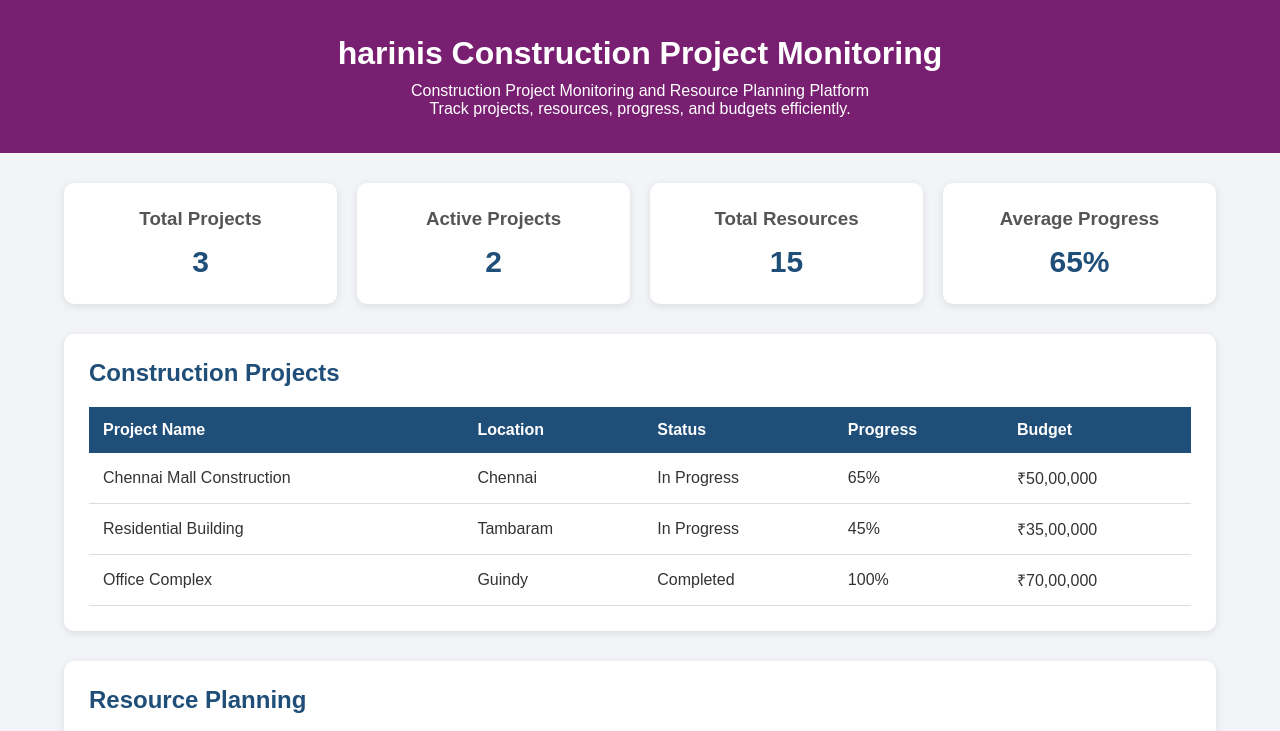
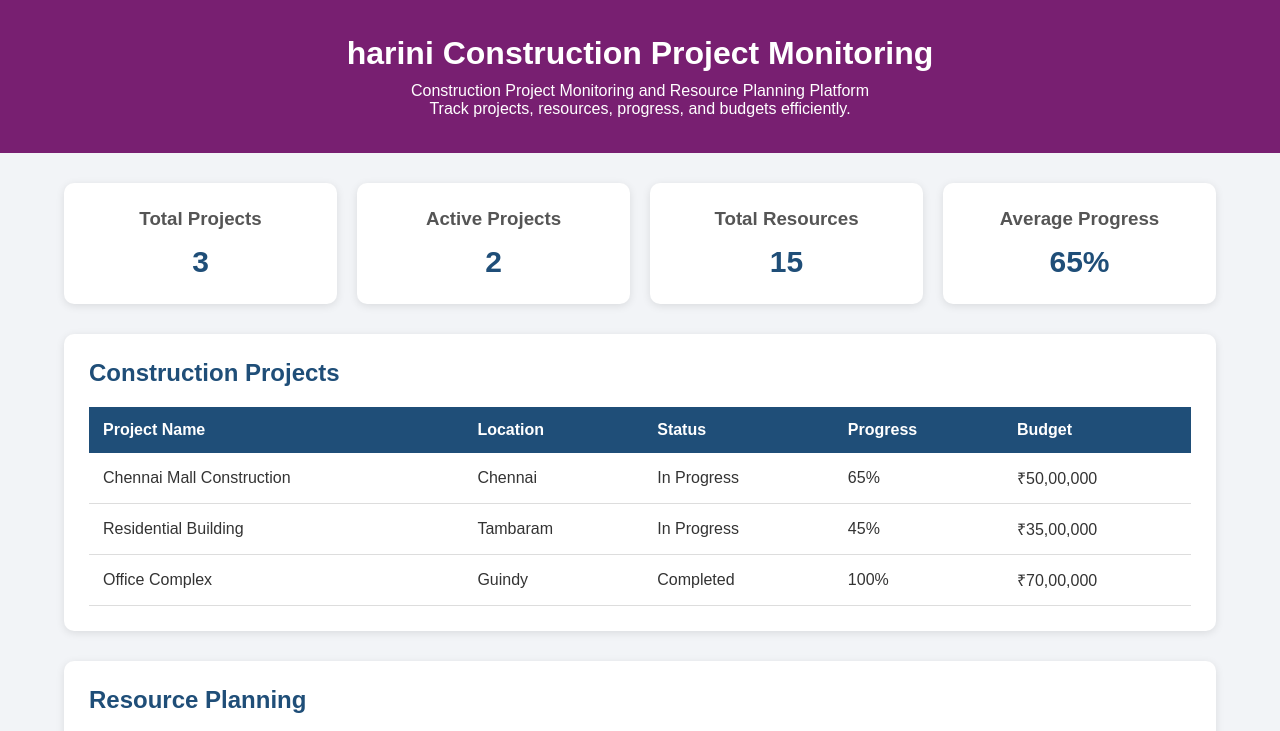
Before and after one commit to harinipalani929/construction-project, a plain HTML site: page frontend/index.html in a window 1280 px wide. Shown: the top 731 px of the page. Drawn offline with Linux system fonts and the light colour scheme; no server answers.

Commit message:
Fix typo in project title in index.html

```diff
--- a/frontend/index.html
+++ b/frontend/index.html
@@ -13,7 +13,7 @@
 <body>
 
     <header>
-        <h1>harinis Construction Project Monitoring</h1>
+        <h1>harini Construction Project Monitoring</h1>
         <p>Construction Project Monitoring and Resource Planning Platform</p>
         <p>Track projects, resources, progress, and budgets efficiently.</p>
     </header>
```
